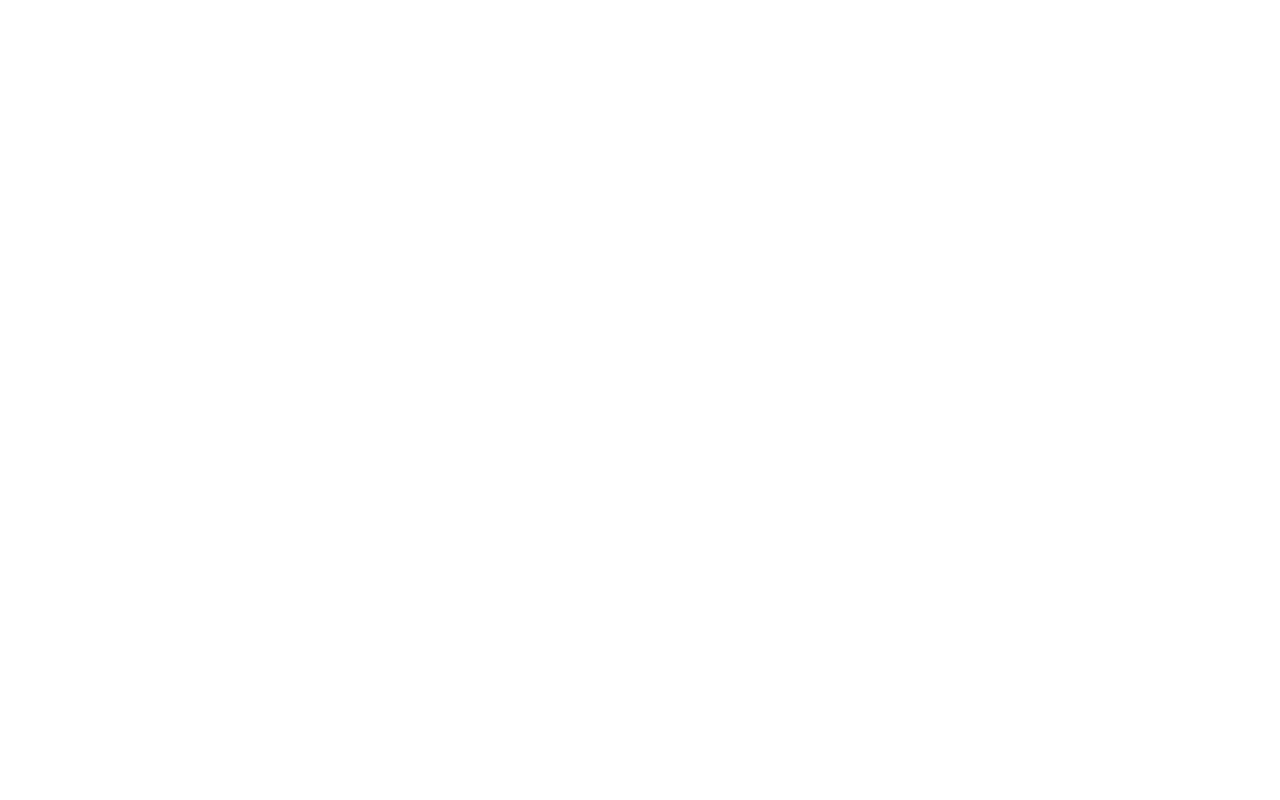
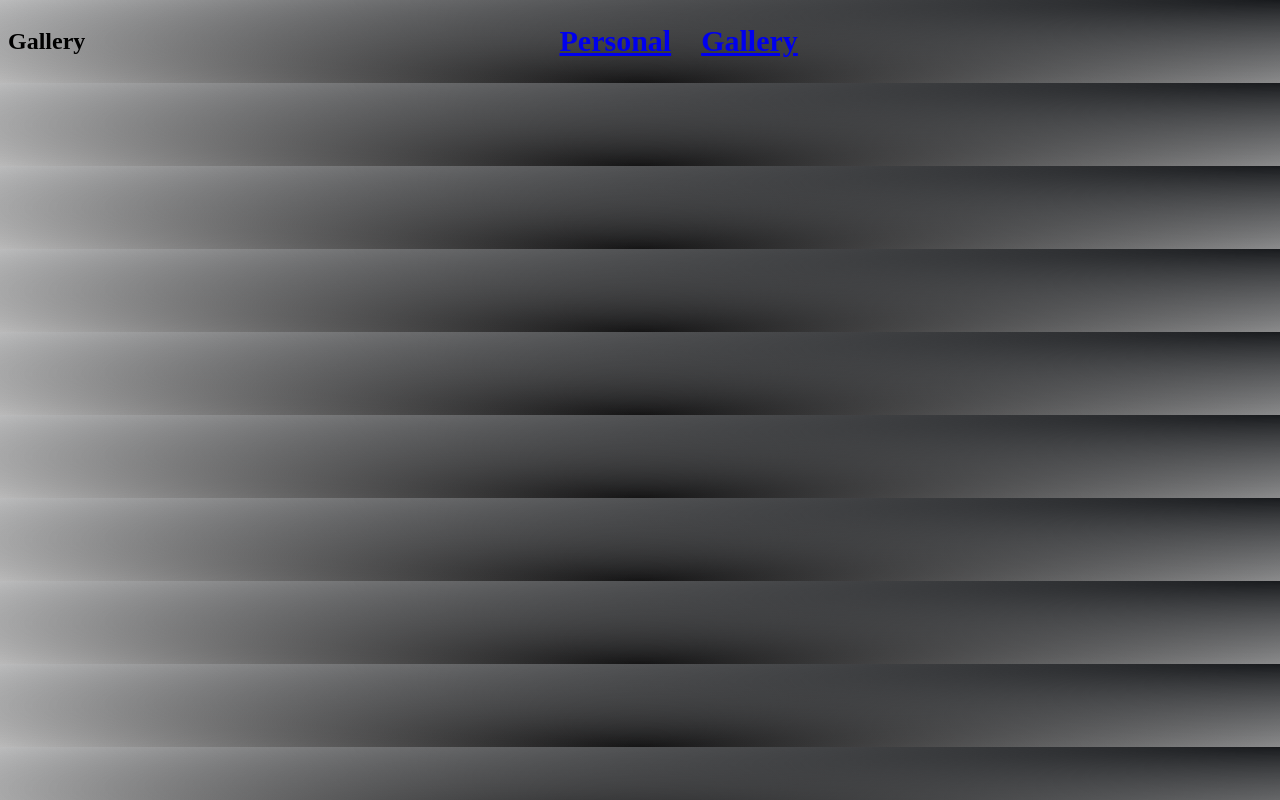
Before and after one commit to ARR2005/Cit14, a plain HTML site: page CIT14/gallery.html in a window 1280 px wide. Drawn offline with Linux system fonts and the light colour scheme.

Commit message:
Change Gallery Body and css

```diff
--- a/CIT14/gallery.html
+++ b/CIT14/gallery.html
@@ -4,8 +4,16 @@
     <meta charset="UTF-8">
     <meta name="viewport" content="width=device-width, initial-scale=1.0">
     <title>Gallery</title>
+    <link rel="stylesheet" href="style_gallery.css">
 </head>
 <body>
+    <div id="Navigation_Bar">
+        <H2>Gallery</H2>
+        <nav>
+            <a href="index.html"><b>Personal</b></a>
+            <a href="gallery.html"><b>Gallery</b></a>
+        </nav>
+    </div>
 
 </body>
 </html>
--- /dev/null
+++ b/CIT14/style_gallery.css
@@ -0,0 +1,17 @@
+body{
+    background: radial-gradient(ellipse at top right, #181a1d, transparent),
+            radial-gradient(ellipse at bottom, #141313, transparent);
+}
+
+#Navigation_Bar{
+    display: flex;
+    justify-content: space-evenly;
+}
+nav{
+    color: white;
+    display: flex;
+    justify-items: center;
+    margin: auto;
+    gap: 30px;
+    font-size: 30px;
+}
```
